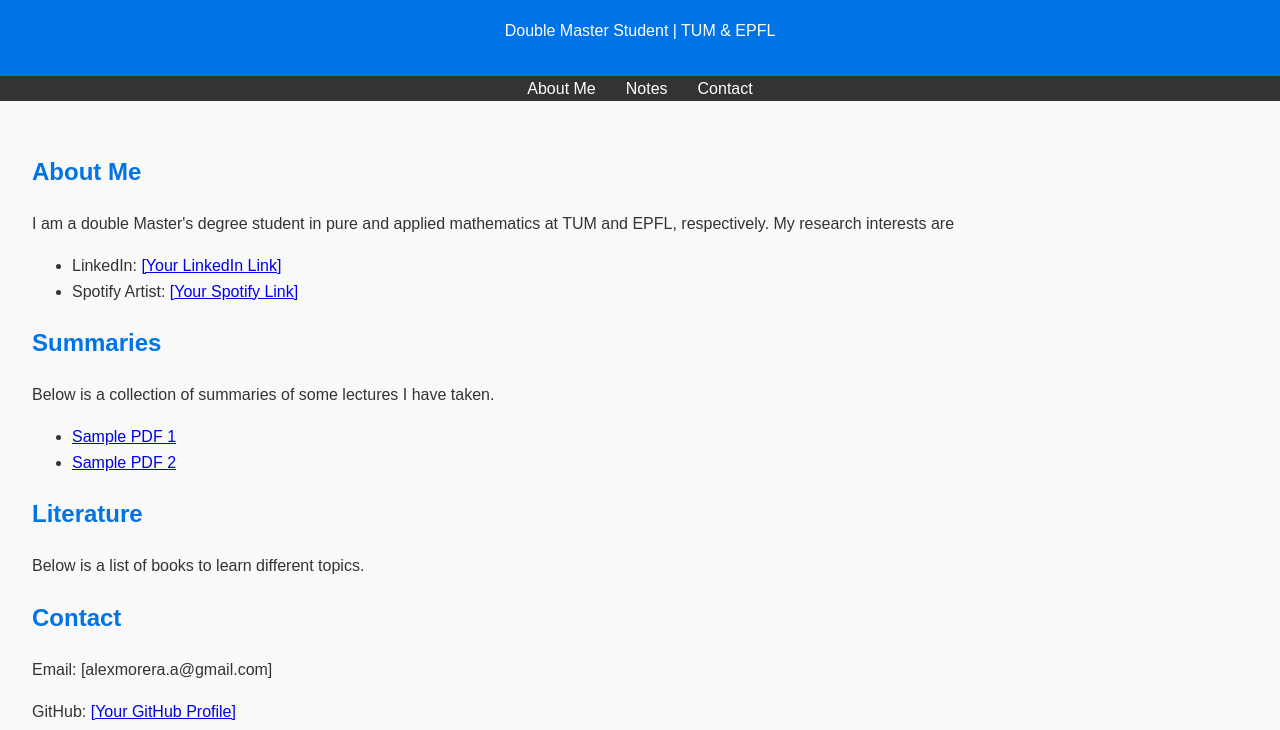
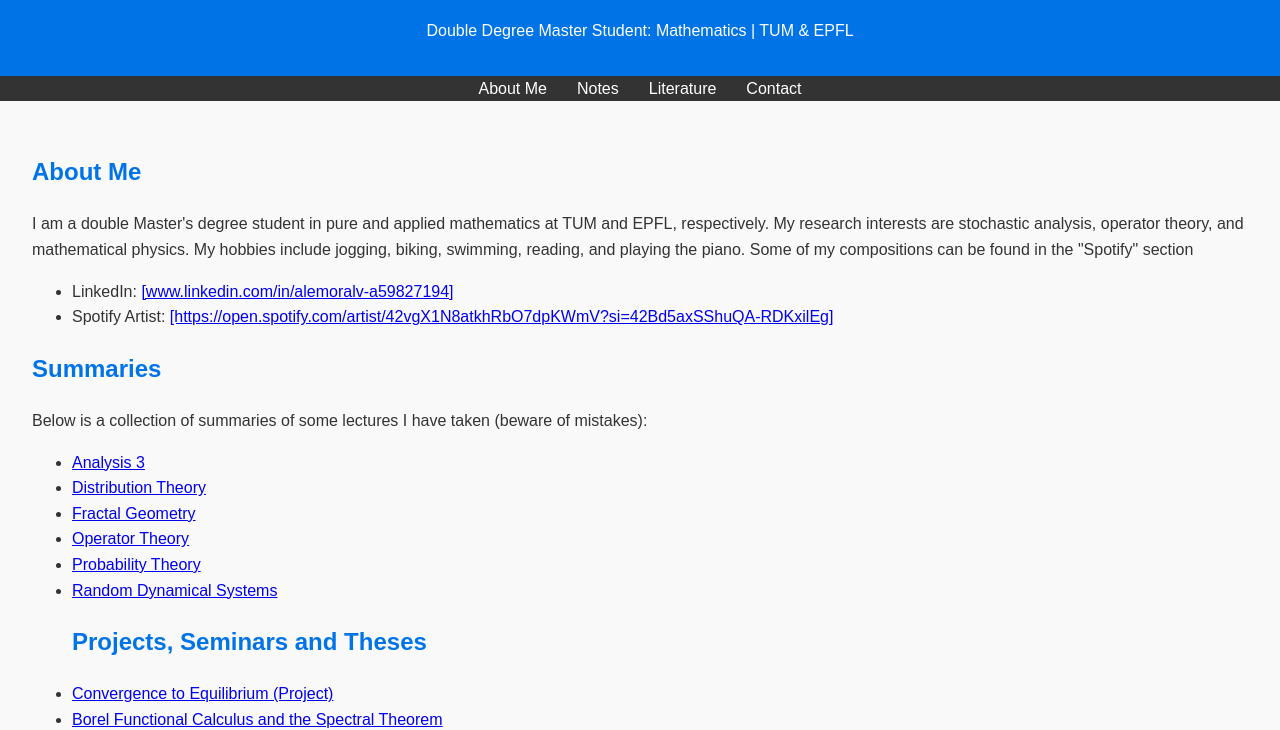
Before and after one commit to alemoralv/alemoralv, a plain HTML site: page index.html in a window 1280 px wide. Shown: the part 92-822 px from the top of the page. Drawn offline with Linux system fonts and the light colour scheme.

Commit message:
Update index.html

```diff
--- a/index.html
+++ b/index.html
@@ -9,13 +9,14 @@
 <body>
     <header>
         <h1>Alejandro Morera Alvarez</h1>
-        <p>Double Master Student | TUM & EPFL</p>
+        <p>Double Degree Master Student: Mathematics | TUM & EPFL</p>
     </header>
 
     <nav>
         <ul>
             <li><a href="#about">About Me</a></li>
             <li><a href="#notes">Notes</a></li>
+            <li><a href="#literature">Literature</a></li>
             <li><a href="#contact">Contact</a></li>
         </ul>
     </nav>
@@ -25,31 +26,50 @@
         <section id="about">
             <h2>About Me</h2>
             <p>
-                I am a double Master's degree student in pure and applied mathematics at TUM and EPFL, respectively. My research interests are
+
+I am a double Master's degree student in pure and applied mathematics at TUM and EPFL, respectively. My research interests are stochastic analysis, operator theory, and mathematical physics.
+My hobbies include jogging, biking, swimming, reading, and playing the piano. Some of my compositions can be found in the "Spotify" section
                 <!-- Add more details here, such as research interests, hobbies, or personal achievements -->
             </p>
             <ul>
-                <li>LinkedIn: <a href="#" target="_blank">[Your LinkedIn Link]</a></li>
-                <li>Spotify Artist: <a href="#" target="_blank">[Your Spotify Link]</a></li>
+                <li>LinkedIn: <a href="#" target="_blank">[www.linkedin.com/in/alemoralv-a59827194]</a></li>
+                <li>Spotify Artist: <a href="#" target="_blank">[https://open.spotify.com/artist/42vgX1N8atkhRbO7dpKWmV?si=42Bd5axSShuQA-RDKxilEg]</a></li>
             </ul>
         </section>
 
         <!-- Notes Section -->
         <section id="notes">
             <h2>Summaries</h2>
-            <p>Below is a collection of summaries of some lectures I have taken.</p>
+            <p>Below is a collection of summaries of some lectures I have taken (beware of mistakes):</p>
             <ul>
                 <!-- Example PDFs -->
-                <li><a href="pdfs/sample1.pdf" target="_blank">Sample PDF 1</a></li>
-                <li><a href="pdfs/sample2.pdf" target="_blank">Sample PDF 2</a></li>
+                <li><a href="pdfs/Ana3.pdf" target="_blank">Analysis 3</a></li>
+                <li><a href="pdfs/DT.pdf" target="_blank">Distribution Theory</a></li>
+                <li><a href="pdfs/FG.pdf" target="_blank">Fractal Geometry</a></li>
+                <li><a href="pdfs/OT.pdf" target="_blank">Operator Theory</a></li>
+                <li><a href="pdfs/PT.pdf" target="_blank">Probability Theory</a></li>
+                <li><a href="pdfs/RDS.pdf" target="_blank">Random Dynamical Systems</a></li>
+
+
+            <h2>Projects, Seminars and Theses</h2>
+                <li><a href="pdfs/Convergence.pdf" target="_blank">Convergence to Equilibrium (Project)</a></li>
+                <li><a href="pdfs/BscThesis.pdf" target="_blank">Borel Functional Calculus and the Spectral Theorem</a></li>
             </ul>
         </section>
+
 
 
          <!-- Literature Section -->
         <section id="literature">
             <h2>Literature</h2>
-            <p>Below is a list of books to learn different topics.</p>
+            <p>Below is a list of books I have used to learn the basics of some topics in mathematics.</p>
+
+        </section>
+
+
+        <section id="Module Curriculum">
+            <h2>Literature</h2>
+            <p>Below is a list of modules I have taken during my studies.</p>
 
         </section>
 
```
